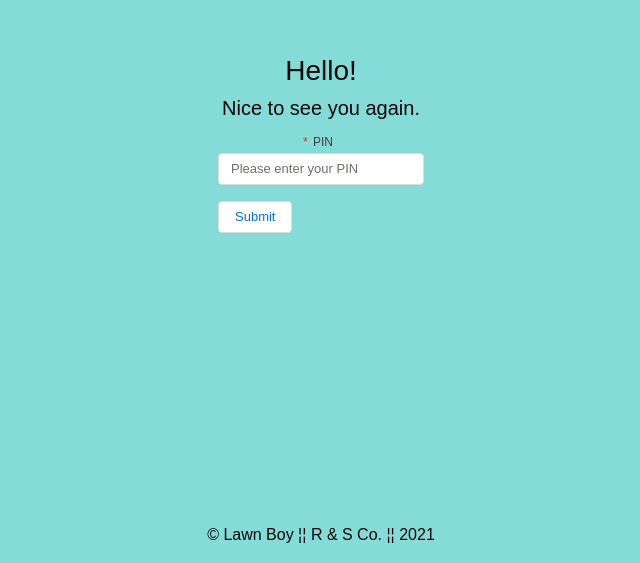
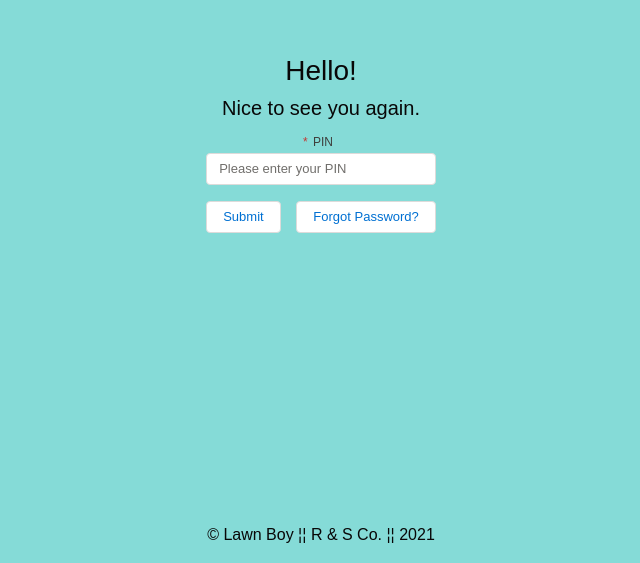
Before and after one commit to sam-tj/MoverProject, a plain HTML site: page data/index.html in a window 1280 px wide. Shown: the part 237-800 px from the top of the page, without its empty margins (319-959 px from the left). Drawn offline with Linux system fonts and the light colour scheme.

Commit message:
forgot password button

```diff
--- a/data/index.html
+++ b/data/index.html
@@ -71,6 +71,18 @@
           onclick="checkPin()"
         >
           Submit
+        </button>
+        <button
+        id="pinSubmitTitle"
+          class="
+            slds-text-align_center
+            slds-m-around_x-small
+            slds-button slds-button_neutral
+            aria-disabled="true"
+          "
+          onclick="alert('Try 00100')"
+        >
+          Forgot Password?
         </button>
       </div>
     </div>
```
